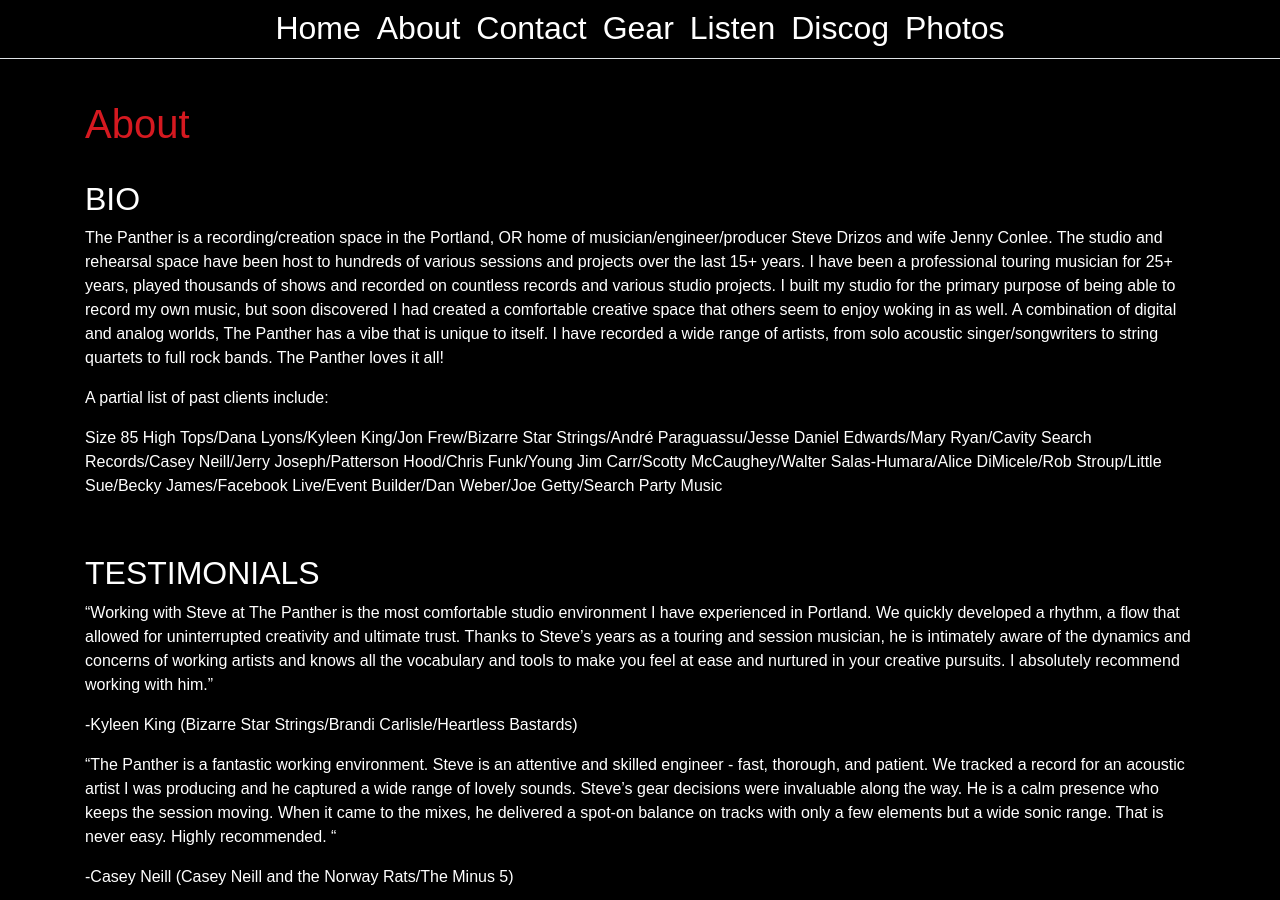
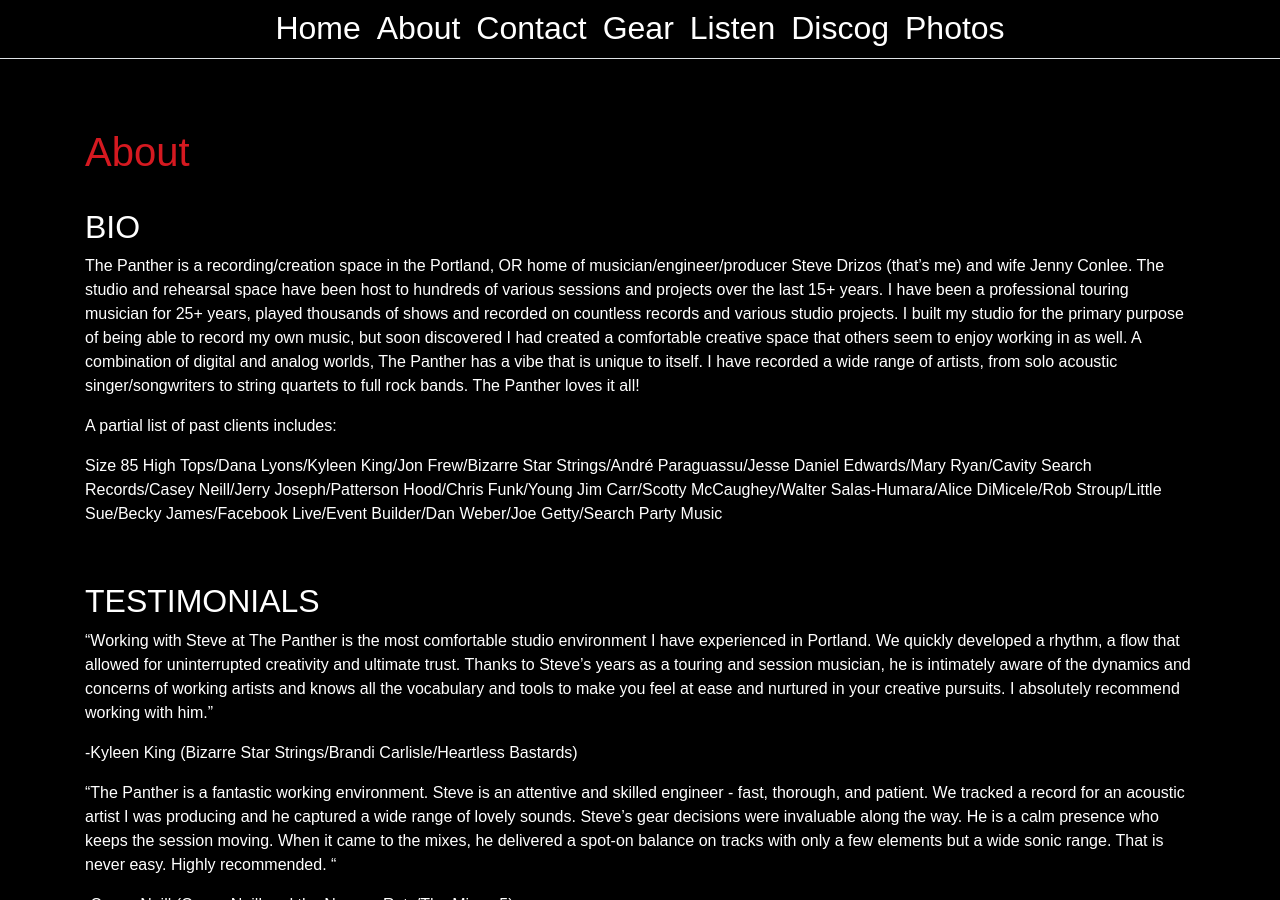
Before and after one commit to mrloquacious/panther, a Jekyll site: the page built from _pages/about.md, in a window 1280 px wide and 900 px high. Built offline with Jekyll 4.4.1, drawn with Linux system fonts in a browser that asks for light colours.

Commit message:
Minor tweaks, bio edit, etc.

```diff
--- a/_data/credits.csv
+++ b/_data/credits.csv
@@ -6,7 +6,7 @@
 The Box,Young Jim Carr,2019,true,record
 Full Metal Burqa,Jerry Joseph,2018,true,record
 One With the Tide,Alice Di Micele,2018,true,record
-French Kayaking Music,Jenny Conlee/Steve Drizos,2015,true,record
+French Kayaking Music,Jenny Conlee / Steve Drizos,2015,true,record
 Scott the Hoople in the Dungeon of Horror,The Minus 5,2014,true,record
 Curve and Shake,Walter Salas-Humara,2014,true,record
 Singing in the Rain,Jerry Joseph,2014,true,record
--- a/_pages/about.md
+++ b/_pages/about.md
@@ -4,18 +4,17 @@
 permalink: /about/
 ---
 
-## BIO
+<h2> BIO </h2>
 
-The Panther is a recording/creation space in the Portland, OR home of musician/engineer/producer Steve Drizos and wife Jenny Conlee. The studio and rehearsal space have been host to hundreds of various sessions and projects over the last 15+ years. I have been a professional touring musician for 25+ years, played thousands of shows and recorded on countless records and various studio projects.  I built my studio for the primary purpose of being able to record my own music, but soon discovered I had created a comfortable creative space that others seem to enjoy woking in as well. A combination of digital and analog worlds, The Panther has a vibe that is unique to itself.  I have recorded a wide range of artists, from solo acoustic singer/songwriters to string quartets to full rock bands. The Panther loves it all!
+The Panther is a recording/creation space in the Portland, OR home of musician/engineer/producer Steve Drizos (that’s me) and wife Jenny Conlee. The studio and rehearsal space have been host to hundreds of various sessions and projects over the last 15+ years. I have been a professional touring musician for 25+ years, played thousands of shows and recorded on countless records and various studio projects.  I built my studio for the primary purpose of being able to record my own music, but soon discovered I had created a comfortable creative space that others seem to enjoy working in as well. A combination of digital and analog worlds, The Panther has a vibe that is unique to itself.  I have recorded a wide range of artists, from solo acoustic singer/songwriters to string quartets to full rock bands. The Panther loves it all!
 
-A partial list of past clients include:
-
+A partial list of past clients includes:
 
 Size 85 High Tops/Dana Lyons/Kyleen King/Jon Frew/Bizarre Star Strings/André Paraguassu/Jesse Daniel Edwards/Mary Ryan/Cavity Search Records/Casey Neill/Jerry Joseph/Patterson Hood/Chris Funk/Young Jim Carr/Scotty McCaughey/Walter Salas-Humara/Alice DiMicele/Rob Stroup/Little Sue/Becky James/Facebook Live/Event Builder/Dan Weber/Joe Getty/Search Party Music
 
 <br>
 
-## TESTIMONIALS
+<h2> TESTIMONIALS </h2>
 
 “Working with Steve at The Panther is the most comfortable studio environment I have experienced in Portland. We quickly developed a rhythm, a flow that allowed for uninterrupted creativity and ultimate trust. Thanks to Steve’s years as a touring and session musician, he is intimately aware of the dynamics and concerns of working artists and knows all the vocabulary and tools to make you feel at ease and nurtured in your creative pursuits. I absolutely recommend working with him.”
 
--- a/_sass/_layout.scss
+++ b/_sass/_layout.scss
@@ -11,6 +11,12 @@
   font-variant: normal;
   text-transform: none;
   //line-height: 1;
+}
+
+@media (min-width: 768px) {
+  body {
+    padding-top: 10%;
+  }
 }
 
 /*
```
Also changed, not shown: _pages/contact.md (+21 -26 lines), _pages/discog.md (+5 -5 lines), 1 other file.
